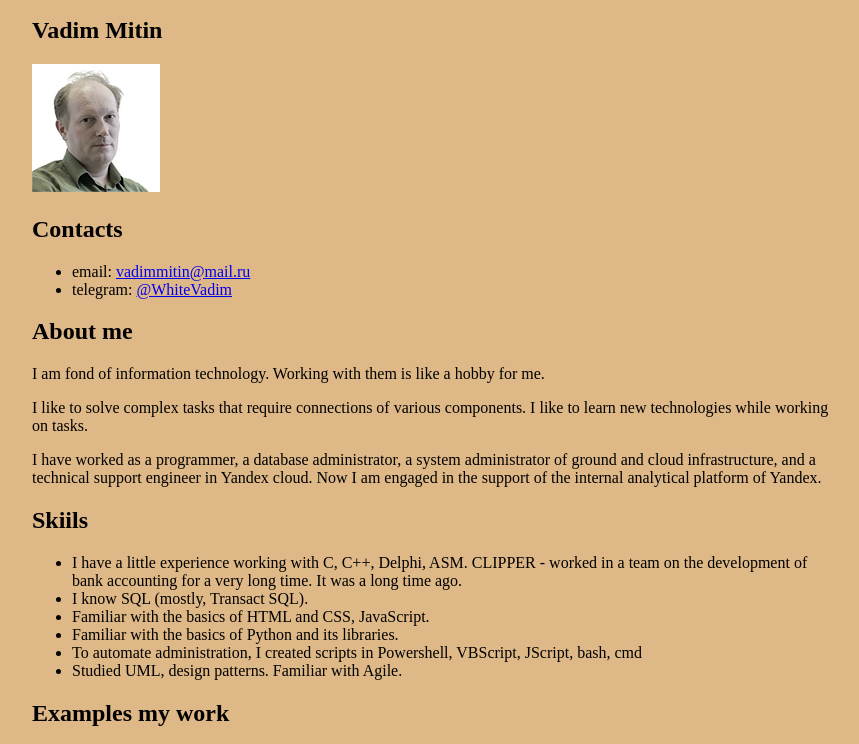
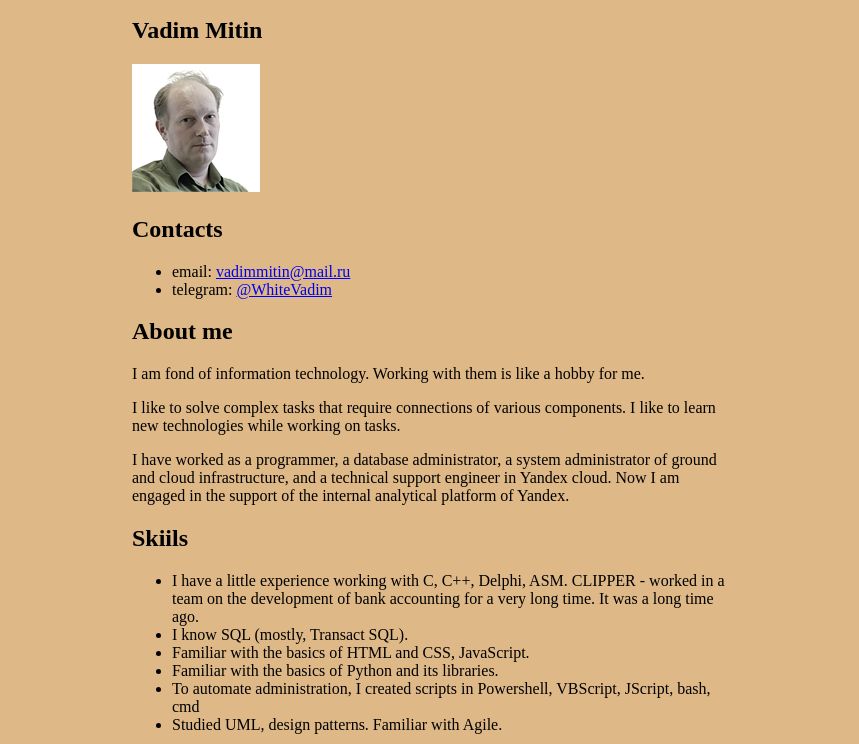
Before and after one commit to vadim-ma/rsschool-cv, a plain HTML site: page index.html in a window 1280 px wide. Shown: the part 101-845 px from the top of the page, without its empty margins (208-1067 px from the left). Drawn offline with Linux system fonts and the light colour scheme; files that its build step writes are made by us from their sources.

Commit message:
refactor: change center trick to body

```diff
--- a/style.css
+++ b/style.css
@@ -1,10 +1,10 @@
 body {
+    width: 600px;
+    margin: 0 auto;
+
     background-color: #deb887;
 }
+
 nav ul li {
     display: inline;
 }
-.wrapper-center {
-    width: 800px;
-    margin: auto;
-}
```
